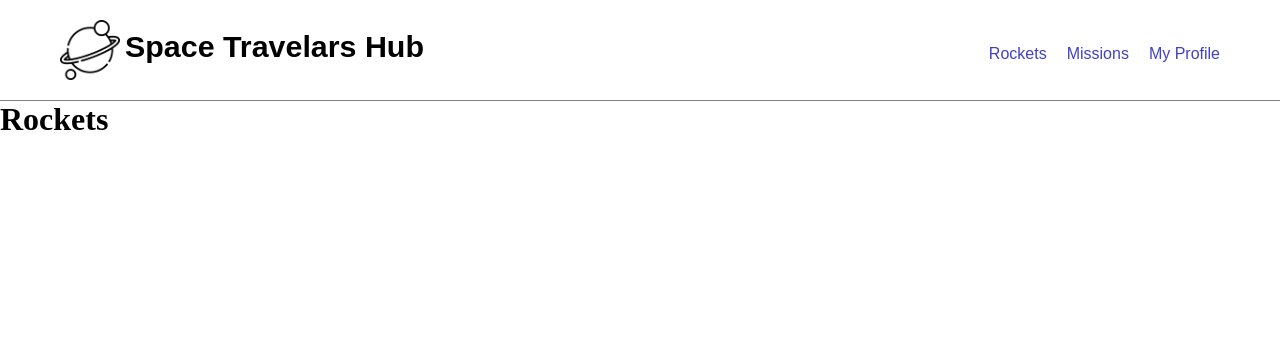
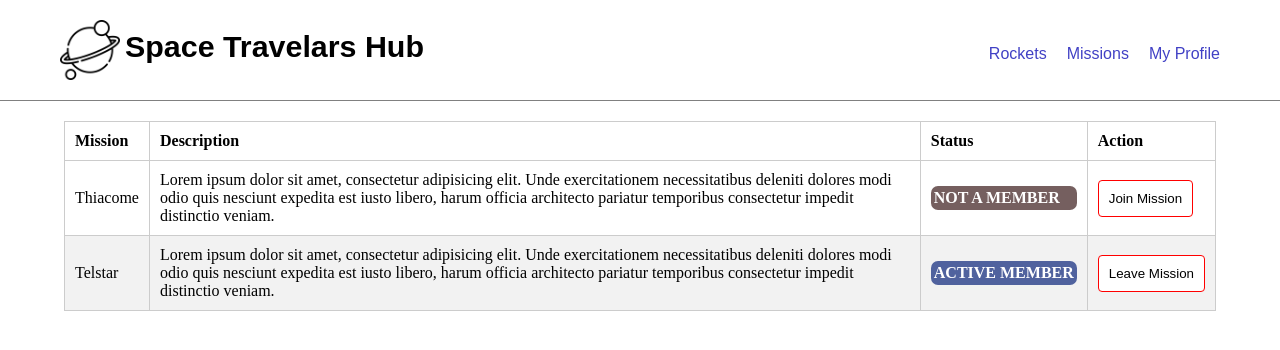
Before and after one commit to Ayokunnumi1/space-travelers-hub, a React (Create React App) app: page / in a window 1280 px wide. Shown: the top 350 px of the page. Built offline with nearby package versions, Linux system fonts and the light colour scheme.

Commit message:
Add style for mission page

```diff
--- a/package.json
+++ b/package.json
@@ -7,6 +7,7 @@
     "@testing-library/jest-dom": "^5.17.0",
     "@testing-library/react": "^13.4.0",
     "@testing-library/user-event": "^13.5.0",
+    "prop-types": "^15.8.1",
     "react": "^18.2.0",
     "react-dom": "^18.2.0",
     "react-redux": "^8.1.3",
--- a/src/App.css
+++ b/src/App.css
@@ -61,3 +61,47 @@ nav ul li a {
 nav ul li a:hover {
   text-decoration: underline;
 }
+
+table {
+  border-collapse: collapse;
+  width: 90%;
+  margin: 20px auto;
+}
+
+th, td {
+  border: 1px solid #ccc;
+  padding: 10px;
+  text-align: left;
+}
+
+tr:nth-child(even) {
+  background-color: #f2f2f2;
+}
+
+tr:hover {
+  background-color: #ddd;
+}
+
+.wide-td {
+  white-space: nowrap;
+}
+
+.status {
+  padding: 3px;
+  border-radius:7px;
+  background-color: rgb(117, 95, 95);
+  font-weight: bold;
+  color: #fff;
+}
+
+tr:nth-child(even) p {
+  background-color:rgb(80, 98, 158);
+}
+
+.active-btn {
+  background-color: #fff;
+  padding: 10px;
+  border: 1px solid red;
+  border-radius: 4px;
+
+}
--- a/src/App.js
+++ b/src/App.js
@@ -22,10 +22,10 @@ function App() {
               <nav>
                 <ul className="links">
                   <li>
-                    <NavLink to="/">Rockets</NavLink>
+                    <NavLink to="/rockets">Rockets</NavLink>
                   </li>
                   <li>
-                    <NavLink to="/missions">Missions</NavLink>
+                    <NavLink to="/">Missions</NavLink>
                   </li>
                   <li>
                     <NavLink to="/myprofile">My Profile</NavLink>
@@ -37,8 +37,8 @@ function App() {
         </header>
 
         <Routes>
-          <Route path="/" element={<Rockets />} />
-          <Route path="/missions" element={<Missions />} />
+          <Route path="/" element={<Missions />} />
+          <Route path="/rockets" element={<Rockets />} />
           <Route path="/myprofile" element={<MyProfile />} />
         </Routes>
       </Router>
--- /dev/null
+++ b/src/components/Mission.js
@@ -0,0 +1,24 @@
+import PropTypes from 'prop-types';
+
+const Mission = (props) => {
+  const {
+    mission, description, status, action,
+  } = props;
+  return (
+    <tr>
+      <td>{mission}</td>
+      <td>{description}</td>
+      <td className="wide-td"><p className="status">{status}</p></td>
+      <td className="wide-td"><button type="button" className="active-btn">{action}</button></td>
+    </tr>
+
+  );
+};
+Mission.propTypes = {
+  mission: PropTypes.string.isRequired,
+  description: PropTypes.string.isRequired,
+  status: PropTypes.string.isRequired,
+  action: PropTypes.string.isRequired,
+};
+
+export default Mission;
--- a/src/components/Missions.js
+++ b/src/components/Missions.js
@@ -1,7 +1,60 @@
-import React from 'react';
+import { nanoid } from '@reduxjs/toolkit';
+import Mission from './Mission';
+
+const myList = [
+  {
+    mission: 'Thiacome',
+    description: `Lorem ipsum dolor sit amet, consectetur adipisicing elit.
+    Unde exercitationem necessitatibus deleniti dolores modi
+    odio quis nesciunt expedita est iusto libero, harum officia
+    architecto pariatur temporibus consectetur impedit distinctio
+    veniam.`,
+    status: 'NOT A MEMBER',
+    action: 'Join Mission',
+
+  },
+  {
+    mission: 'Telstar',
+    description: `Lorem ipsum dolor sit amet, consectetur adipisicing elit.
+    Unde exercitationem necessitatibus deleniti dolores modi
+    odio quis nesciunt expedita est iusto libero, harum officia
+    architecto pariatur temporibus consectetur impedit distinctio
+    veniam.`,
+    status: 'ACTIVE MEMBER',
+    action: 'Leave Mission',
+
+  },
+
+];
 
 const Missions = () => (
-  <h1>Missions</h1>
+  <table>
+    <thead>
+      <th>
+        Mission
+      </th>
+      <th>
+        Description
+      </th>
+      <th>
+        Status
+      </th>
+      <th>
+        Action
+      </th>
+    </thead>
+    <tbody>
+      {myList.map((mission) => (
+        <Mission
+          key={nanoid}
+          mission={mission.mission}
+          description={mission.description}
+          status={mission.status}
+          action={mission.action}
+        />
+      ))}
+    </tbody>
+  </table>
 );
 
 export default Missions;
```
Also changed, not shown: src/redux/missions/missionsSlice.js (added), 1 other file (tests, documents, lock files or other folders).
